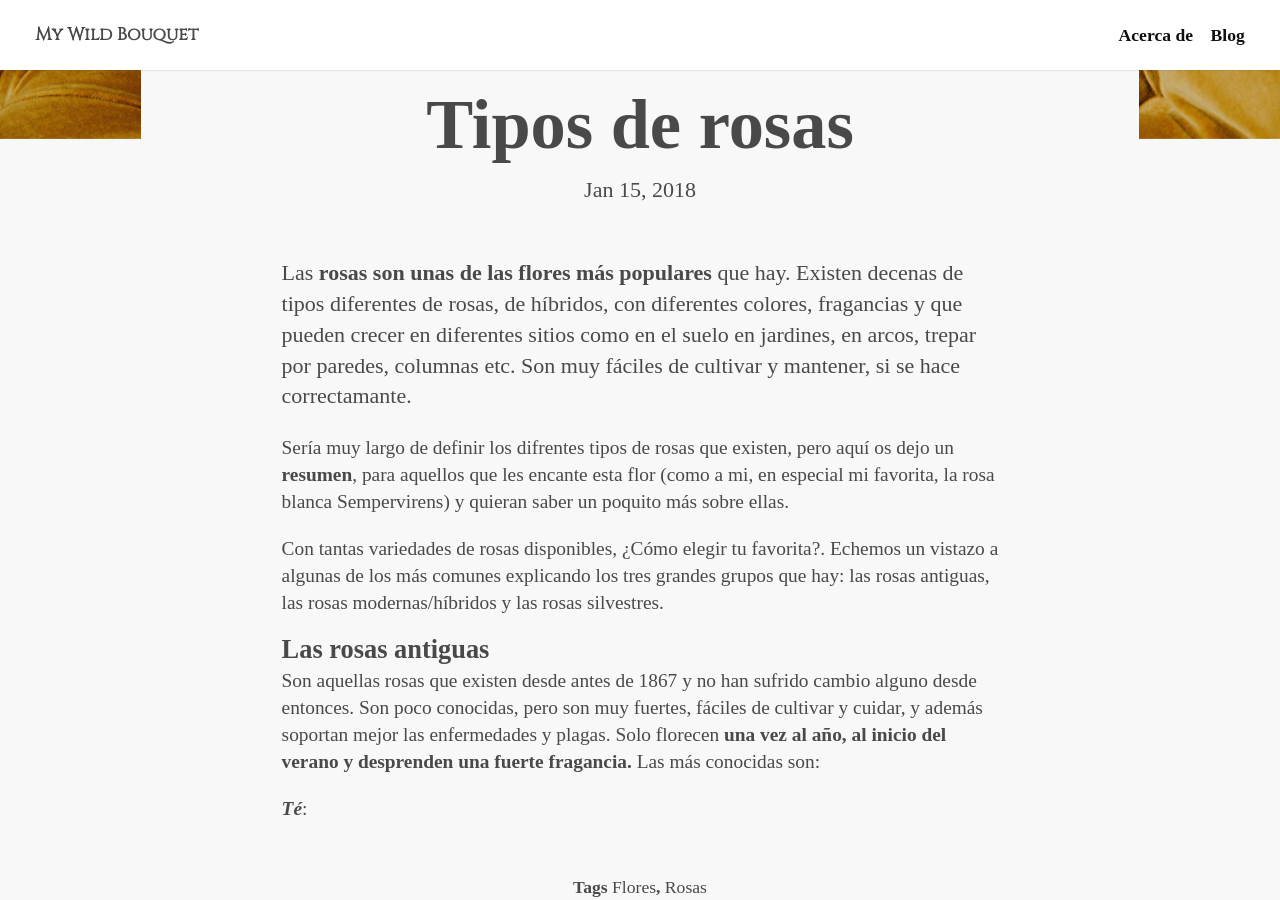
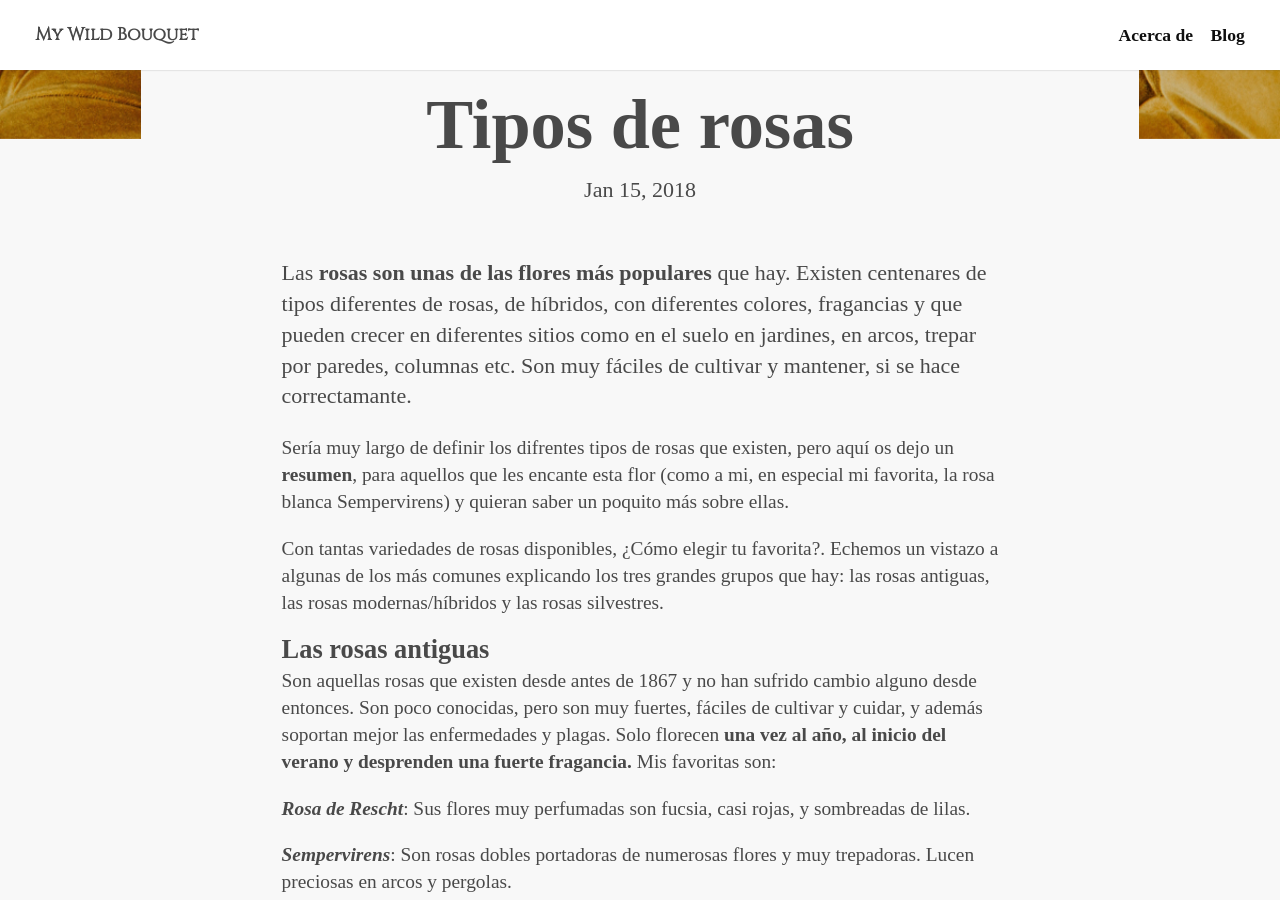
Before and after one commit to keyvanakbary/ramosilvestre.com, a Jekyll site: the page built from src/_posts/2018-01-15-tipos-de-rosas.md, in a window 1280 px wide and 900 px high, scrolled down 761 px. Built offline with Jekyll 4.4.1, drawn with Linux system fonts in a browser that asks for light colours; some web fonts are replaced; some of the changed text lies outside the part shown.

Commit message:
Update 2018-01-15-tipos-de-rosas.md

```diff
--- a/src/_posts/2018-01-15-tipos-de-rosas.md
+++ b/src/_posts/2018-01-15-tipos-de-rosas.md
@@ -8,7 +8,7 @@ tags:
   - Rosas
 ---
 
-Las **rosas son unas de las flores más populares** que hay. Existen decenas de tipos diferentes de rosas, de híbridos, con diferentes colores, fragancias y que pueden crecer en diferentes sitios como en el suelo en jardines, en arcos, trepar por paredes, columnas etc. Son muy fáciles de cultivar y mantener, si se hace correctamante.
+Las **rosas son unas de las flores más populares** que hay. Existen centenares de tipos diferentes de rosas, de híbridos, con diferentes colores, fragancias y que pueden crecer en diferentes sitios como en el suelo en jardines, en arcos, trepar por paredes, columnas etc. Son muy fáciles de cultivar y mantener, si se hace correctamante.
 
 Sería muy largo de definir los difrentes tipos de rosas que existen, pero aquí os dejo un **resumen**, para aquellos que les encante esta flor (como a mi, en especial mi favorita, la rosa blanca Sempervirens) y quieran saber un poquito más sobre ellas.
 
@@ -18,6 +18,17 @@ Con tantas variedades de rosas disponibles, ¿Cómo elegir tu favorita?. Echemos
 #### Las rosas antiguas
 
 Son aquellas rosas que existen desde antes de 1867 y no han sufrido cambio alguno desde entonces. Son poco conocidas, pero son muy fuertes, fáciles de cultivar y cuidar, y además soportan mejor las enfermedades y plagas.
-Solo florecen **una vez al año, al inicio del verano y desprenden una fuerte fragancia.** Las más conocidas son:
+Solo florecen **una vez al año, al inicio del verano y desprenden una fuerte fragancia.** Mis favoritas son:
 
-_**Té**_:
+_**Rosa de Rescht**_: Sus flores muy perfumadas son fucsia, casi rojas, y sombreadas de lilas.
+
+_**Sempervirens**_: Son rosas dobles portadoras de numerosas flores y muy trepadoras. Lucen preciosas en arcos y pergolas.
+
+_**Gallica**_: Son rosales densos, con vivos colores y con frangancia muy fuerte.
+
+_**Té**_: Son rosas trepadoras, con suave fragancia y muy resistentes.
+
+_**Damascenos**_: Suelen florecer en ramilletes de dos flores y son muy fragantes.
+
+
+#### Las rosas modernas/híbridas
```
